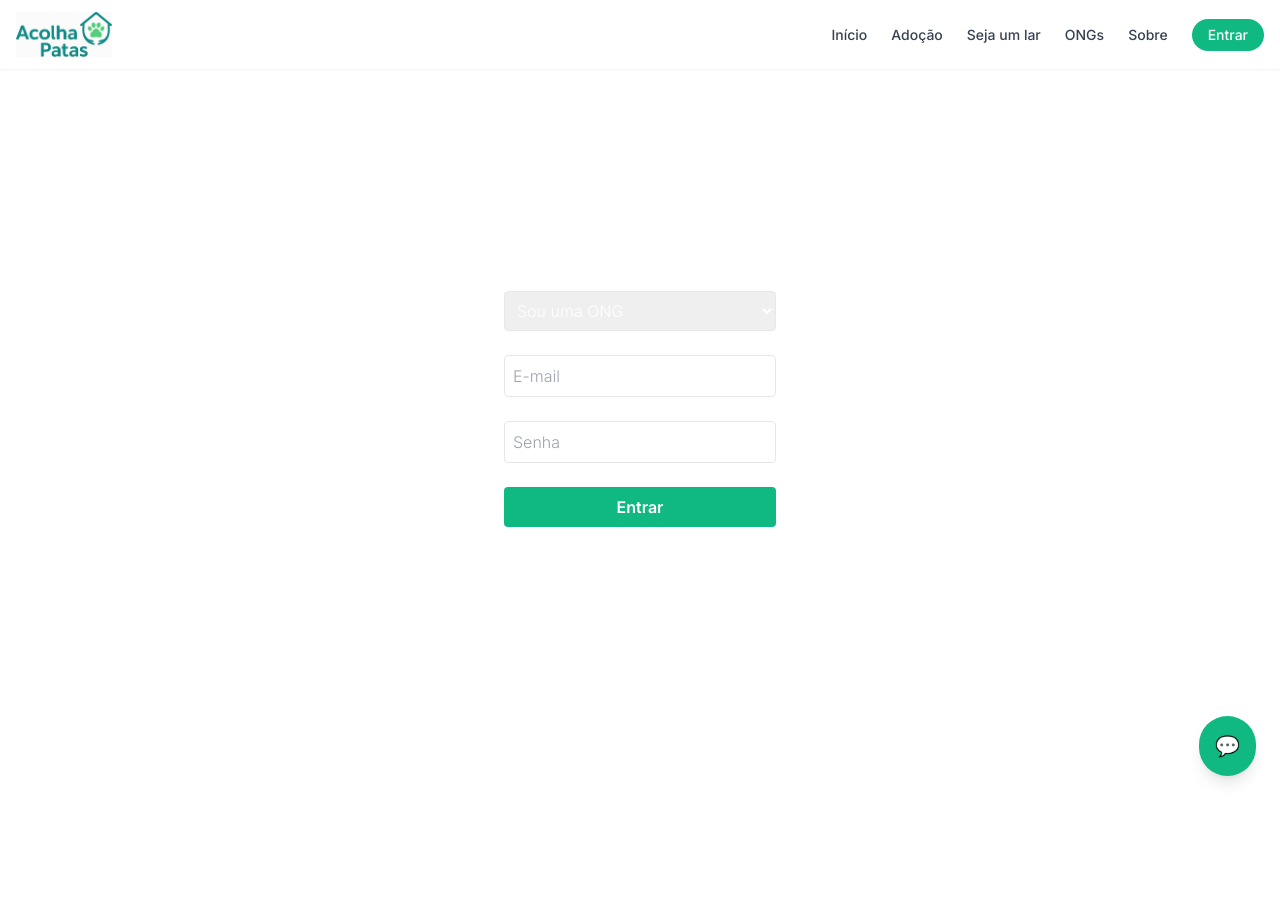
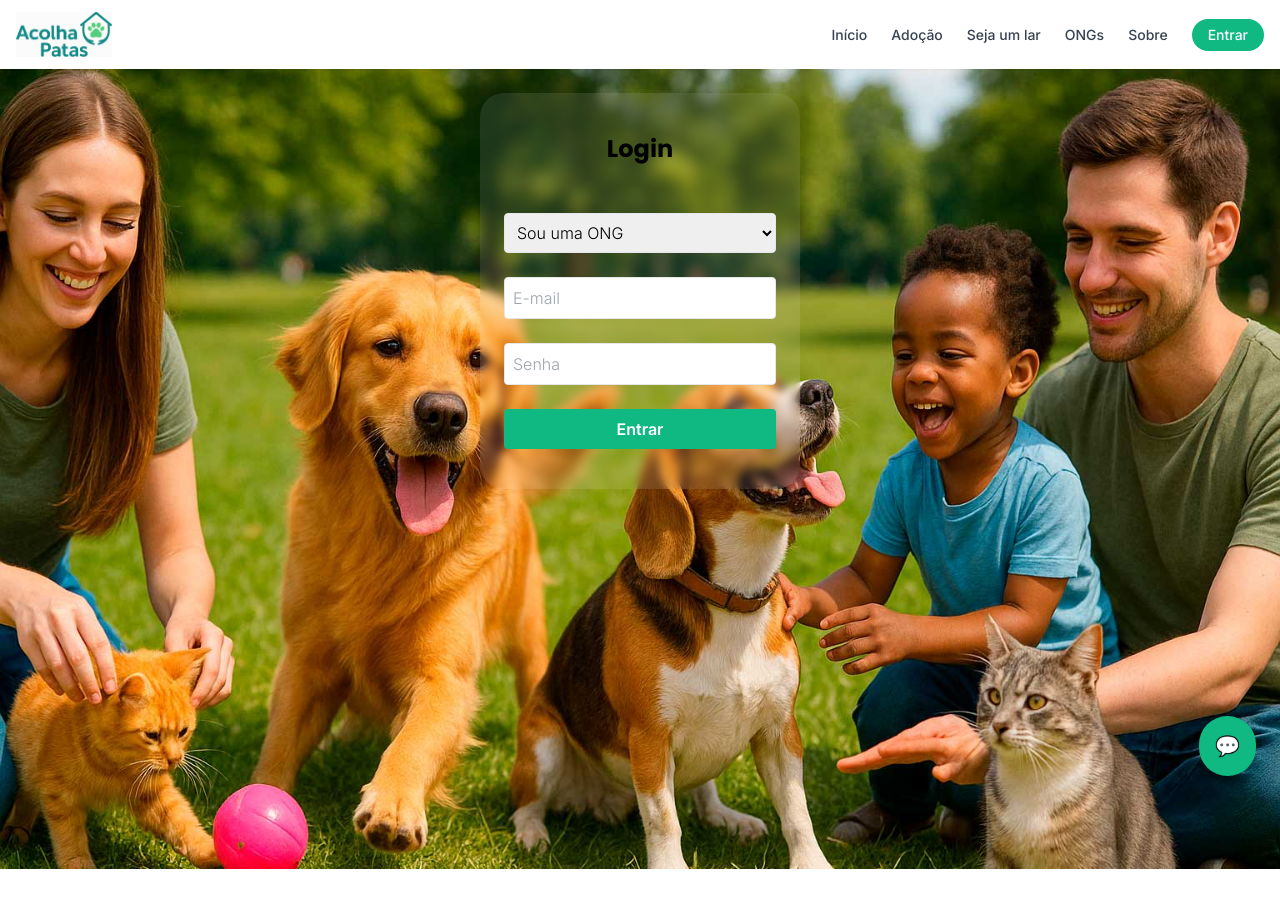
Before and after one commit to adrianabonfanti/acolhapatas-frontend, a React (Vite) app: page /login in a window 1280 px wide. Shown: the top 908 px of the page. Before the commit the page ends 800 px from the top, so only its background shows below. Built offline with nearby package versions, Linux system fonts and the light colour scheme; no server answers.

Commit message:
Deploy header login3

```diff
--- a/src/pages/Login.jsx
+++ b/src/pages/Login.jsx
@@ -46,7 +46,7 @@ function Login() {
   };
 
   return (
-    <div className=" relative h-screen max-h-[600px] bg-cover bg-center flex items-center justify-center text-white" >
+    <div className="relative min-h-screen headerLogin">
       {/* Área principal */}
       <div className="flex-1 flex flex-col items-center justify-center p-6">
         <form onSubmit={handleLogin} className="backTextoHome relative z-10 max-w-3xl mx-4 px-6 py-10 rounded-3xl text-center space-y-6 backdrop-blur-sm bg-white/10 w-80">
```
